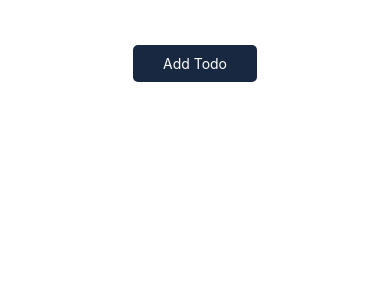
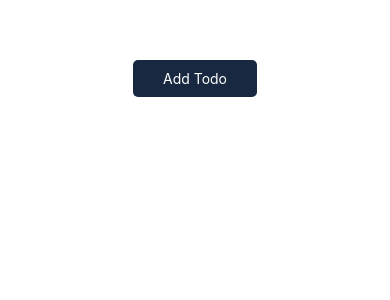
Before and after one commit to patrick-castro/mobile-to-do-list, a React Native app: screen / in a window 390 px wide. Shown: the top 300 px of the page. Built offline with nearby package versions, Linux system fonts and the light colour scheme.

Commit message:
Update padding

```diff
--- a/App.tsx
+++ b/App.tsx
@@ -88,7 +88,7 @@ export default function App() {
 
 const styles = StyleSheet.create({
   container: {
-    paddingTop: 45,
+    paddingTop: 60,
     alignItems: 'center',
     justifyContent: 'center',
   },
```
